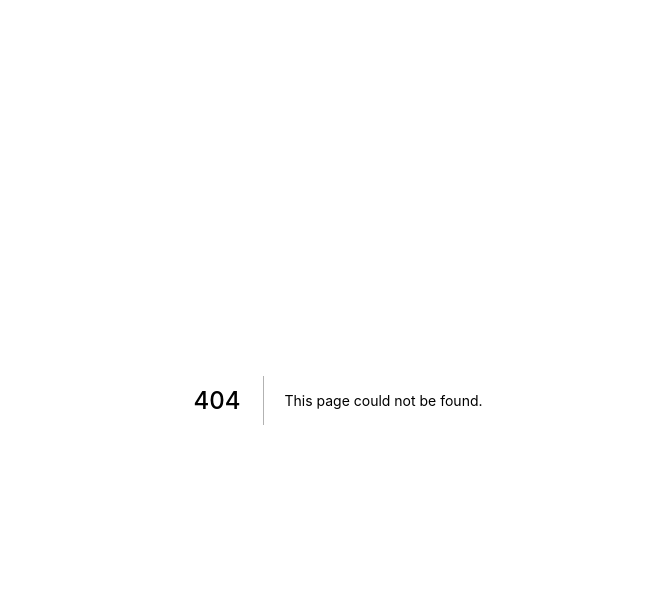
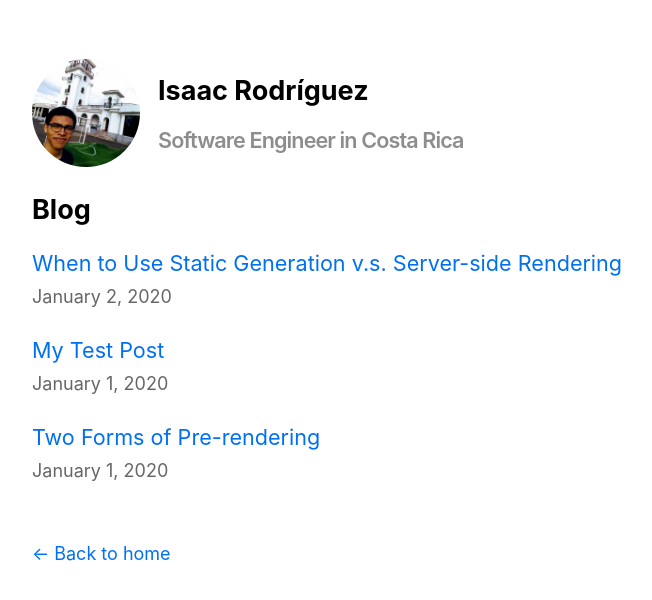
Before and after one commit to rodzy/2021, a Next.js app: page /blog in a window 1280 px wide. Before the commit this address had no page. Shown: the top 600 px of the page, without its empty margins (302-954 px from the left). Built offline with nearby package versions, Linux system fonts and the light colour scheme.

Commit message:
Set up for the blog posts

```diff
--- a/components/layout.js
+++ b/components/layout.js
@@ -1,12 +1,13 @@
-import Head from 'next/head'
-import styles from './layout.module.css'
-import utilStyles from '../styles/utils.module.css'
-import Link from 'next/link'
+import Head from "next/head";
+import styles from "./layout.module.css";
+import utilStyles from "../styles/utils.module.css";
+import Link from "next/link";
 
-const name = 'Isaac Rodríguez'
-export const siteTitle = `Rodzy's blog`
+const name = "Isaac Rodríguez";
+const title = "Software Engineer in Costa Rica";
+export const siteTitle = `Rodzy`;
 
-export default function Layout({ children, home }) {
+export default function Layout({ children, home, blog }) {
   return (
     <div className={styles.container}>
       <Head>
@@ -28,33 +29,46 @@ export default function Layout({ children, home }) {
         {home ? (
           <>
             <img
-              src="/images/profile.jpg"
+              src="/images/49137701.jpg"
               className={`${styles.headerHomeImage} ${utilStyles.borderCircle}`}
               alt={name}
             />
-            <h1 className={utilStyles.heading2Xl}>{name}</h1>
+            <div>
+              <h1 className={styles.headingMain}>{name}</h1>
+              <h2 className={styles.headingSecond}>{title}</h2>
+            </div>
           </>
         ) : (
           <>
             <Link href="/">
               <a>
                 <img
-                  src="/images/profile.jpg"
+                  src="/images/49137701.jpg"
                   className={`${styles.headerImage} ${utilStyles.borderCircle}`}
                   alt={name}
                 />
               </a>
             </Link>
-            <h2 className={utilStyles.headingLg}>
-              <Link href="/">
-                <a className={utilStyles.colorInherit}>{name}</a>
-              </Link>
-            </h2>
+            <div>
+              <h1 className={styles.headingLgLayout}>
+                <Link href="/">
+                  <a className={utilStyles.colorInherit}>{name}</a>
+                </Link>
+              </h1>
+              <h2 className={styles.headingSecond}>{title}</h2>
+            </div>
           </>
         )}
       </header>
       <main>{children}</main>
-      {!home && (
+      {!home && !blog && (
+        <div className={styles.backToHome}>
+          <Link href="/blog">
+            <a>← Back to blog</a>
+          </Link>
+        </div>
+      )}
+      {blog && (
         <div className={styles.backToHome}>
           <Link href="/">
             <a>← Back to home</a>
@@ -62,5 +76,5 @@ export default function Layout({ children, home }) {
         </div>
       )}
     </div>
-  )
+  );
 }
--- a/components/layout.module.css
+++ b/components/layout.module.css
@@ -6,13 +6,39 @@
 
 .header {
   display: flex;
-  flex-direction: column;
   align-items: center;
 }
 
 .headerImage {
   width: 6rem;
   height: 6rem;
+}
+
+.headingMain{
+  font-size: 2.5rem;
+  line-height: 1.2;
+  font-weight: 800;
+  letter-spacing: -0.05rem;
+  margin: 1rem 0;
+  padding-left: 1rem;
+}
+
+.headingSecond{
+  font-size: 1.2rem;
+  line-height: 1.2;
+  font-weight: 600;
+  letter-spacing: -0.05rem;
+  margin: 1rem 0;
+  padding-left: 1rem;
+  color:#8d8d8d;
+
+}
+
+.headingLgLayout {
+  font-size: 1.5rem;
+  line-height: 1.4;
+  margin: 1rem 0;
+  padding-left: 1rem;
 }
 
 .headerHomeImage {
@@ -23,3 +49,13 @@
 .backToHome {
   margin: 3rem 0 0;
 }
+
+
+@media (max-width:700px){
+  .header{
+    flex-direction: column;
+  }
+  .headingMain,.headingSecond,.headingLgLayout{
+    padding: 0;
+  }
+}
--- /dev/null
+++ b/pages/blog.js
@@ -0,0 +1,41 @@
+import Head from "next/head";
+import Layout from "../components/layout";
+import utilStyles from "../styles/utils.module.css";
+import { getSortedPostsData } from "../lib/posts";
+import Link from "next/link";
+import Date from "../components/date";
+
+export default function Blog({ allPostsData }) {
+  return (
+    <Layout blog>
+      <Head>
+        <title>Rodzy's blog</title>
+      </Head>
+      <section className={`${utilStyles.headingMd} ${utilStyles.padding1px}`}>
+        <h2 className={utilStyles.headingLg}>Blog</h2>
+        <ul className={utilStyles.list}>
+          {allPostsData.map(({ id, date, title }) => (
+            <li className={utilStyles.listItem} key={id}>
+              <Link href="/posts/[id]" as={`/posts/${id}`}>
+                <a>{title}</a>
+              </Link>
+              <br />
+              <small className={utilStyles.lightText}>
+                <Date dateString={date} />
+              </small>
+            </li>
+          ))}
+        </ul>
+      </section>
+    </Layout>
+  );
+}
+
+export async function getStaticProps() {
+    const allPostsData = getSortedPostsData();
+    return {
+      props: {
+        allPostsData,
+      },
+    };
+  }
```
Also changed, not shown: pages/index.js (+3 -29 lines), public/images/49137701.jpg (added).
